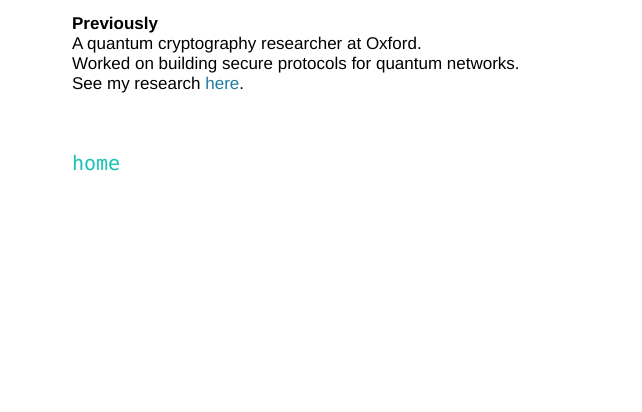
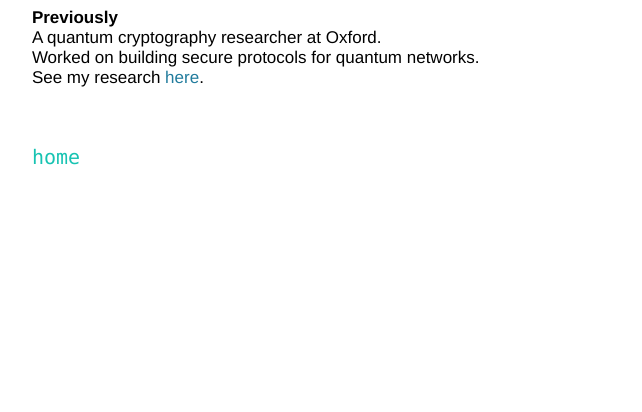
Before and after one commit to anu-unnikrishnan/site, a plain HTML site: page about.html in a window 1280 px wide. Shown: the part 388-800 px from the top of the page, without its empty margins (318-960 px from the left). Drawn offline with Linux system fonts and the light colour scheme.

Commit message:
viewport 3

```diff
--- a/style.css
+++ b/style.css
@@ -29,14 +29,10 @@ a:active {
 }
 
 .testlinkpage{
-  width: 500px;
-  height: 500px;
-  margin: 0 auto;
   position: absolute;
+  top: 50%;
   left: 50%;
-  top: 60%;
-  margin-left: -250px;
-  margin-top: -250px;
+  transform: translate(-50%, -50%);
 }
 
 .linkpage{
```
